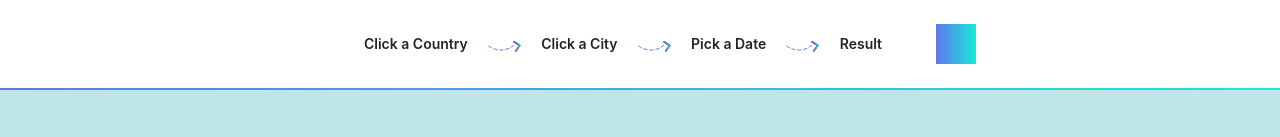
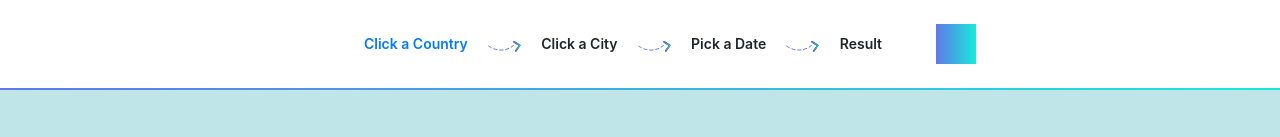
Before and after one commit to Hold-Krykke/3SemProject_FrontEnd, a React (Create React App) app: page / in a window 1280 px wide. Shown: the top 137 px of the page. Built offline with nearby package versions, Linux system fonts and the light colour scheme.

Commit message:
click a country is always a link

```diff
--- a/src/components/Header.jsx
+++ b/src/components/Header.jsx
@@ -85,7 +85,7 @@ const Header = () => {
                             <ul>
 
                                 <li className="nav__item">
-                                    <p className="item__text">Click a Country</p>
+                                    <a href="#/" className="item__text">Click a Country</a>
                                     <div className="item__arrow-container">
                                         <HeaderArrow />
                                     </div>
```
